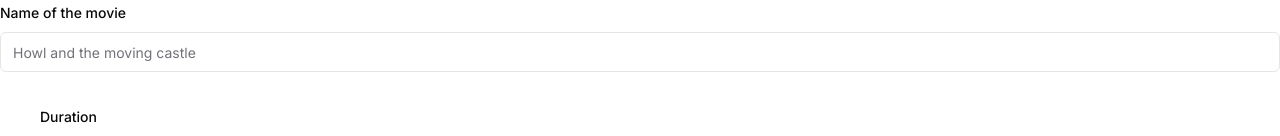
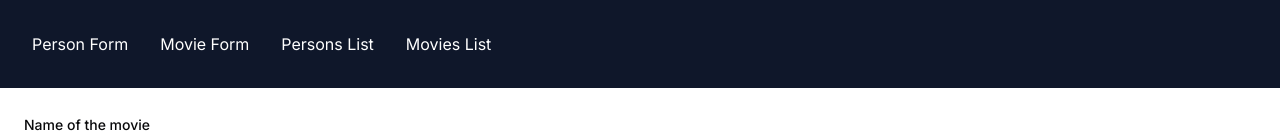
Before and after one commit to Molina-Q/next-ts-ghibli, a Next.js app: page /movies in a window 1280 px wide. Shown: the top 136 px of the page. Built offline with nearby package versions, Linux system fonts and the light colour scheme; no server answers.

Commit message:
feat: Add navigation menu to the layout for easy access to different pages

```diff
--- a/app/layout.tsx
+++ b/app/layout.tsx
@@ -1,6 +1,7 @@
 import type { Metadata } from "next";
 import { Inter } from "next/font/google";
 import "./globals.css";
+import Link from "next/link";
 
 const inter = Inter({ subsets: ["latin"] });
 
@@ -16,7 +17,21 @@
 }>) {
   return (
     <html lang="en">
-      <body className={inter.className}>{children}</body>
+      <body className={inter.className}>
+
+        <nav className="bg-slate-900">
+          <ul className="flex gap-x-8 p-8 text-white">
+            <li><Link href="/persons">Person Form</Link></li>
+            <li><Link href="/movies">Movie Form</Link></li>
+            <li><Link href="/persons/list">Persons List</Link></li>
+            <li><Link href="/movies/list">Movies List</Link></li>
+          </ul>
+        </nav>
+
+        <main className="p-6">
+          {children}
+        </main>
+      </body>
     </html>
   );
 }
```
